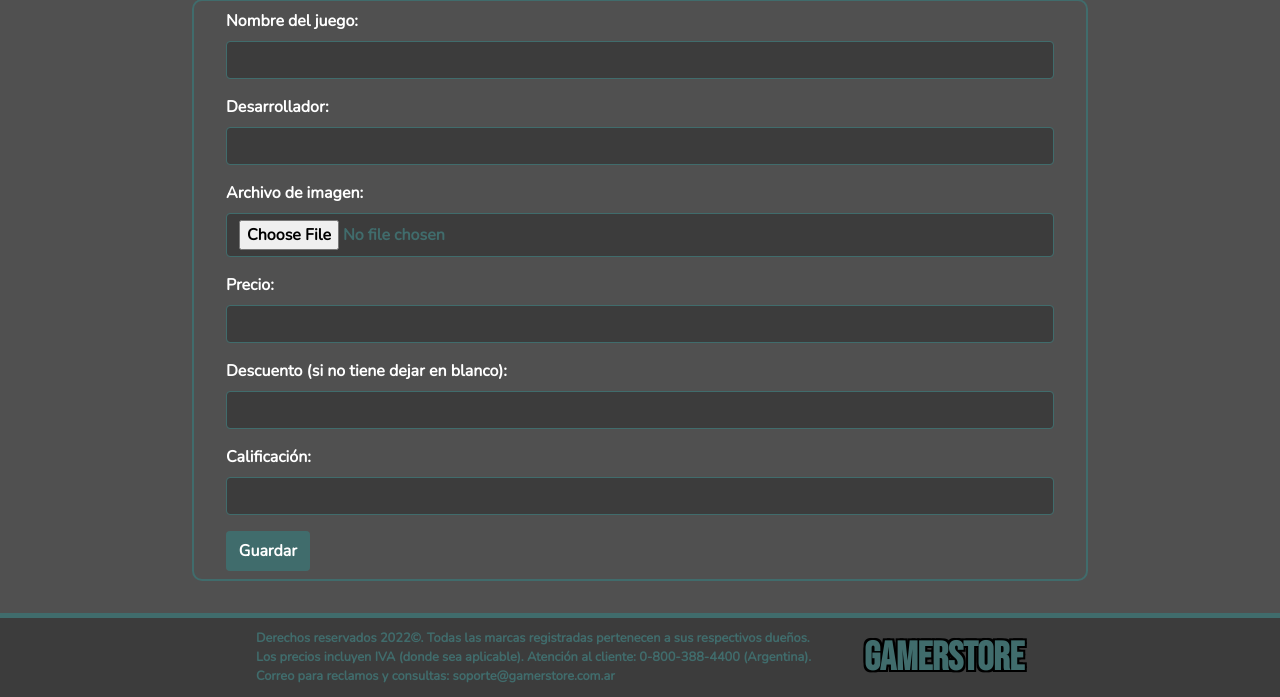
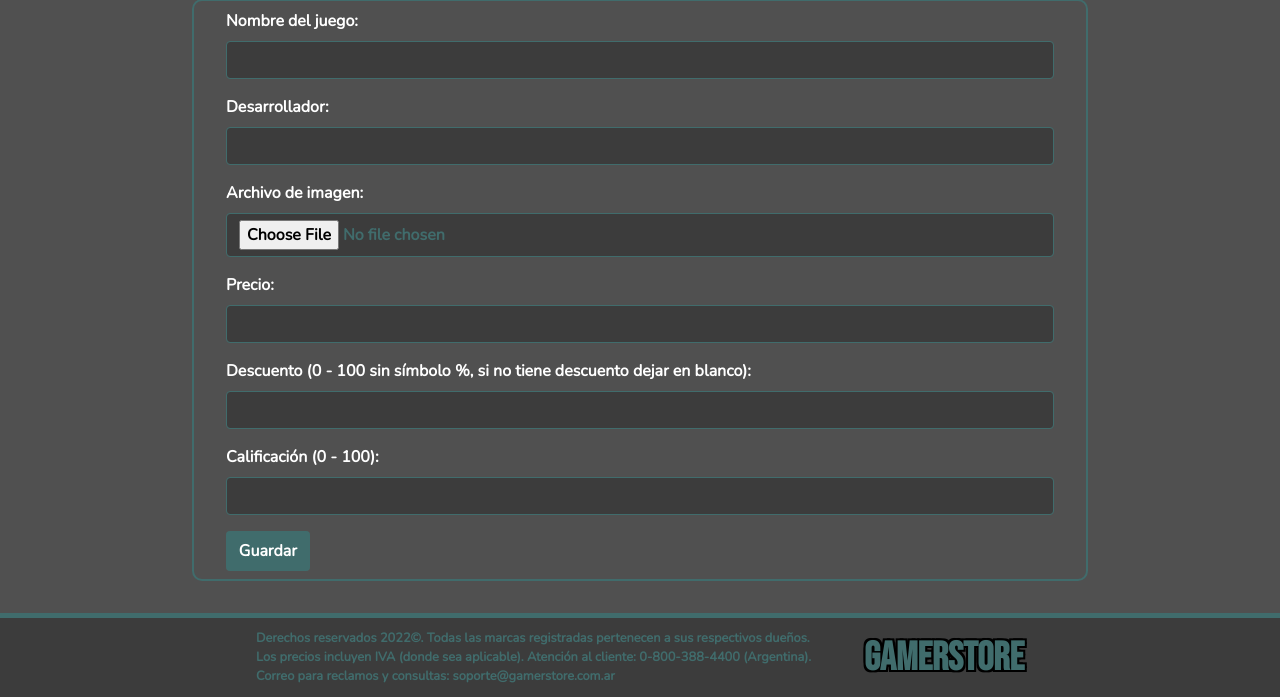
Before and after one commit to RodrigoH95/gamerstore, a Flask app: page /nuevo-juego in a window 1280 px wide. Shown: the part 113-810 px from the top of the page. Run offline with Flask 2, Linux system fonts and the light colour scheme; some libraries are stand-ins or nearby versions.

Commit message:
correcciones menores

```diff
--- a/templates/tienda/create.html
+++ b/templates/tienda/create.html
@@ -32,11 +32,11 @@
           <input type="text" class="form-control" name="precio" id="precio" />
         </div>
         <div class="form-group">
-          <label for="descuento">Descuento (si no tiene dejar en blanco):</label>
+          <label for="descuento">Descuento (0 - 100 sin símbolo %, si no tiene descuento dejar en blanco):</label>
           <input type="text" class="form-control" name="descuento" id="descuento" />
         </div>
         <div class="form-group">
-          <label for="calificacion">Calificación:</label>
+          <label for="calificacion">Calificación (0 - 100):</label>
           <input type="text" class="form-control" name="calificacion" id="calificacion" />
         </div>
         <button type="submit" class="boton boton-crear">Guardar</button>
```
